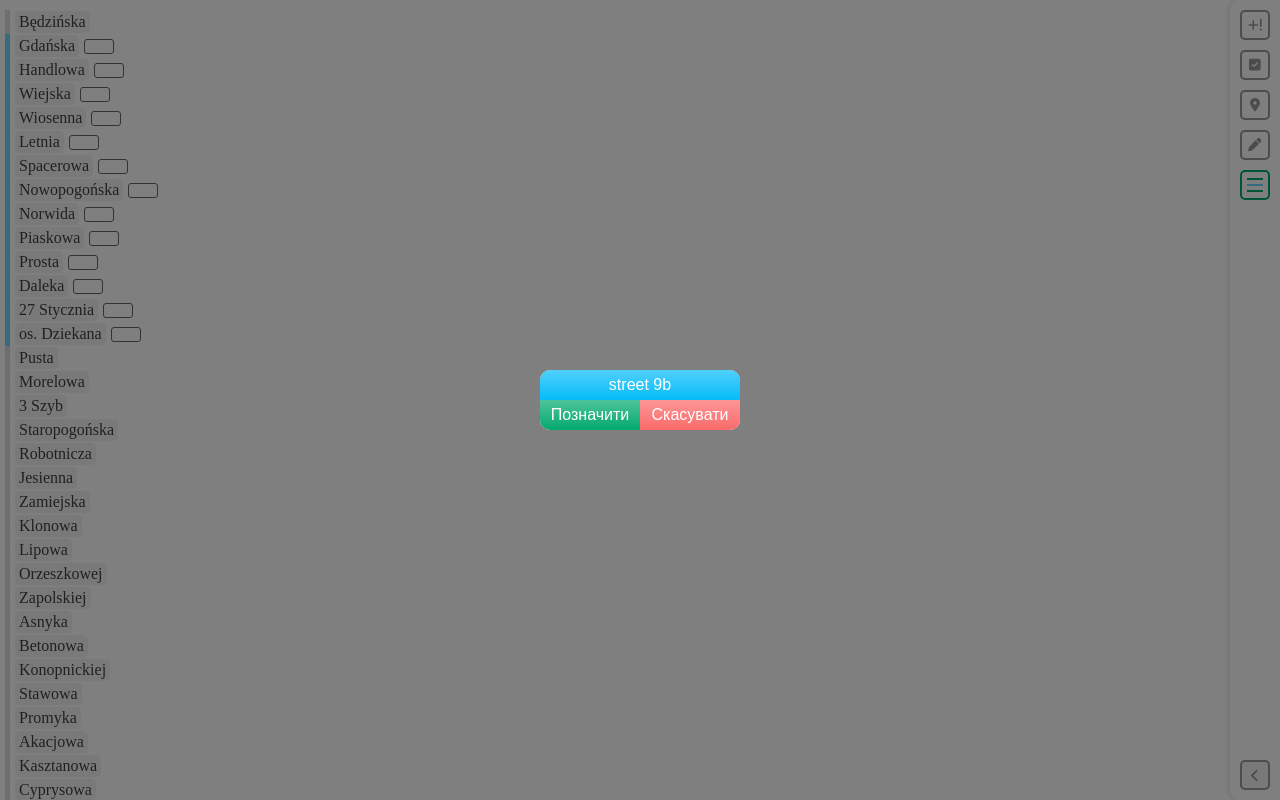
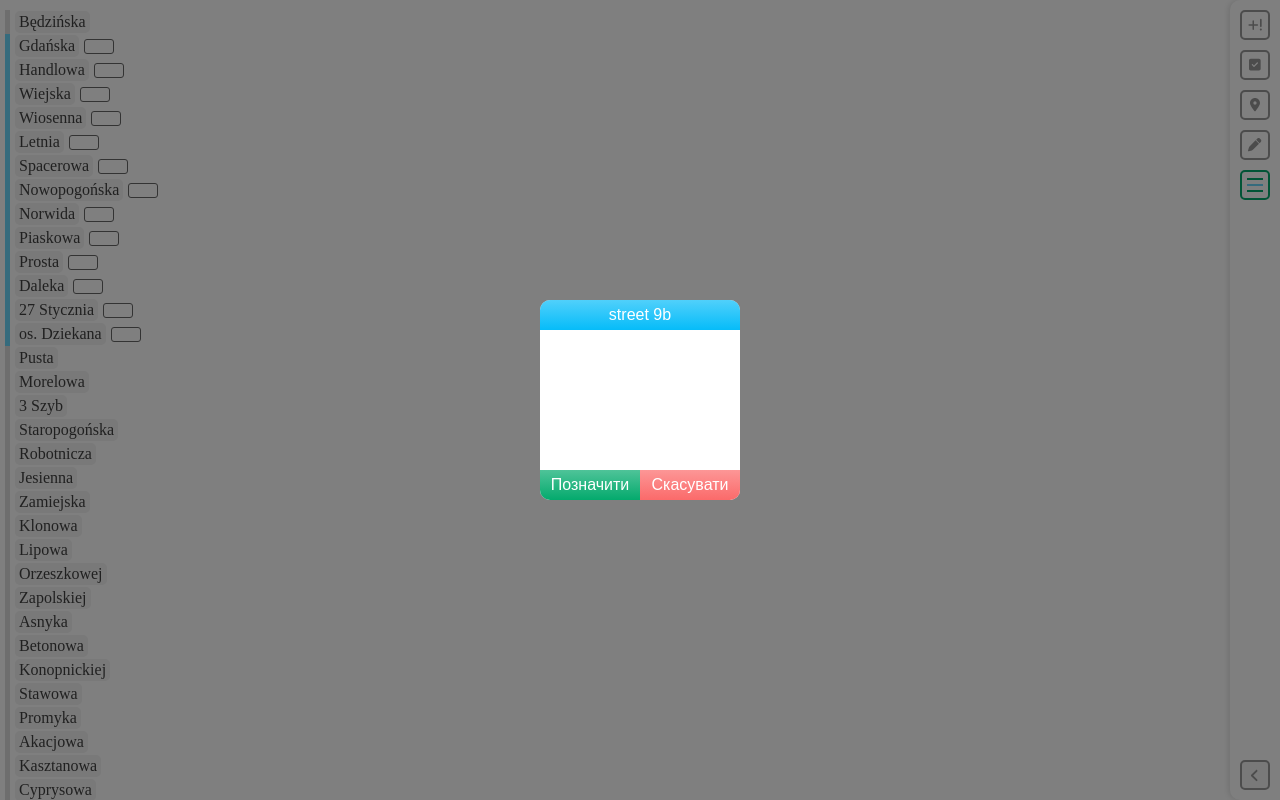
Before and after one commit to Tapio-adro/addresses-app, a React (Vite) app: page / in a window 1280 px wide. Built offline with nearby package versions, Linux system fonts and the light colour scheme.

Commit message:
Some fixes to modal

```diff
--- a/src/assets/css/style.css
+++ b/src/assets/css/style.css
@@ -271,12 +271,12 @@ main {
 }
 
 .modal_overlay {
-  position: fixed;
+  z-index: 3;
+  position: absolute;
   top: 0;
   left: 0;
   width: 100vw;
   height: 100vh;
-  z-index: 3;
   transition: 0.5s;
   pointer-events: none;
   display: flex;
@@ -286,18 +286,40 @@ main {
 }
 .modal_overlay.open {
   opacity: 1;
-  pointer-events: all;
+  pointer-events: auto;
   background-color: rgba(0, 0, 0, 0.5);
+}
+
+.modal_wrapper {
+  z-index: 4;
+  position: absolute;
+  top: 0;
+  left: 0;
+  width: 100vw;
+  height: 100vh;
+  display: flex;
+  justify-content: center;
+  align-items: center;
+  opacity: 0;
+  pointer-events: none;
+}
+.modal_wrapper.open {
+  opacity: 1;
 }
 
 .modal_content {
   position: absolute;
   width: 200px;
+  height: 200px;
   background-color: #fff;
   border-radius: 10px;
   display: grid;
   grid-template-rows: 30px auto 30px;
   font-family: sans-serif;
+  pointer-events: none;
+}
+.modal_content.open {
+  pointer-events: auto;
 }
 .modal_content .top {
   display: flex;
--- a/src/assets/css/style.sass
+++ b/src/assets/css/style.sass
@@ -243,12 +243,12 @@ main
     backdrop-filter: blur(2px)
 
 .modal_overlay
-  position: fixed
+  z-index: 3
+  position: absolute
   top: 0
   left: 0
   width: 100vw
   height: 100vh
-  z-index: 3
   transition: 0.5s
   pointer-events: none
   display: flex
@@ -257,17 +257,34 @@ main
   opacity: 0
   &.open
     opacity: 1
-    pointer-events: all
+    pointer-events: auto
     background-color: transparentize(#000, 0.5)
+.modal_wrapper
+  z-index: 4
+  position: absolute
+  top: 0
+  left: 0
+  width: 100vw
+  height: 100vh
+  display: flex
+  justify-content: center
+  align-items: center
+  opacity: 0
+  pointer-events: none
+  &.open
+    opacity: 1
 .modal_content
   position: absolute
   width: 200px
-  // height: 200px
+  height: 200px
   background-color: #fff
   border-radius: 10px
   display: grid
   grid-template-rows: 30px auto 30px
   font-family: sans-serif
+  pointer-events: none
+  &.open
+    pointer-events: auto
   .top
     display: flex
     justify-content: center
--- a/src/components/Modal.tsx
+++ b/src/components/Modal.tsx
@@ -8,9 +8,24 @@ export default function Modal({isOpen, onOpenChange}: {isOpen: boolean, onOpenCh
       'open': isOpen
     }
   )
+  let modalWrapperClasses = classNames(
+    'modal_wrapper',
+    {
+      'open': isOpen
+    }
+  )
+  let modalContentClasses = classNames(
+    'modal_content',
+    {
+      'open': isOpen
+    }
+  )
   return (
+    <>
     <div className={modalOverlayClasses} onClick={() => onOpenChange()}>
-      <div className="modal_content">
+    </div>
+    <div className={modalWrapperClasses}>
+      <div className={modalContentClasses}>
         <div className="top">
           street 9b
         </div>
@@ -21,11 +36,14 @@ export default function Modal({isOpen, onOpenChange}: {isOpen: boolean, onOpenCh
           <div className="accept">
             Позначити
           </div>
-          <div className="cancel">
+          <div className="cancel"
+           onClick={() => onOpenChange()}
+          >
             Скасувати
           </div>
         </div>
       </div>
     </div>
+    </>
   )
 }
```
Also changed, not shown: 1 other file (tests, documents, lock files or other folders).
